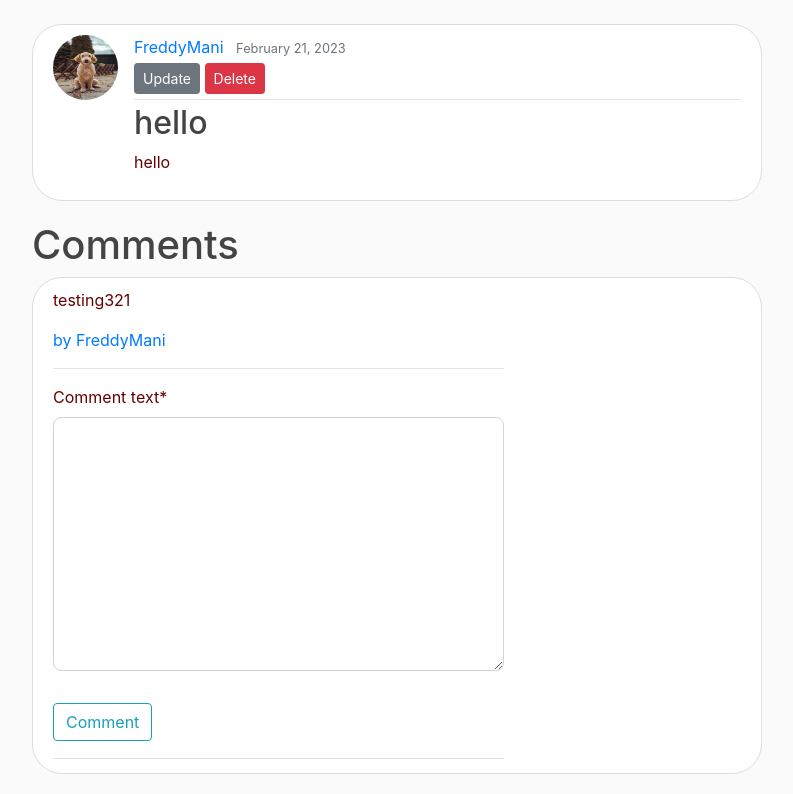
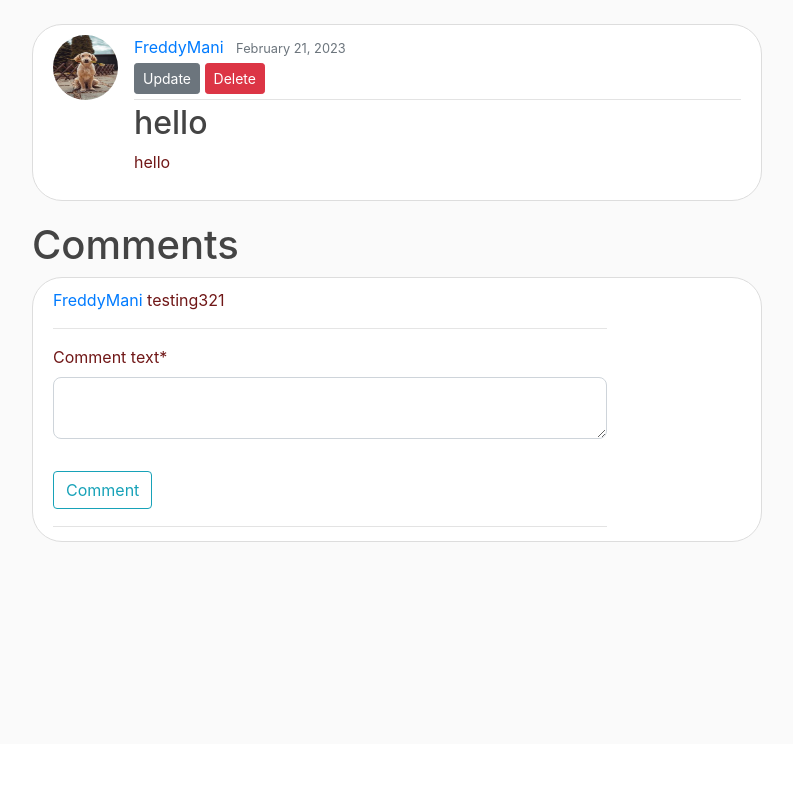
Before and after one commit to freddymani22/blog_app, a Django app: page /post/53/ in a window 1280 px wide. Shown: the part 56-850 px from the top of the page, without its empty margins (243-1036 px from the left). After the commit the page ends 598 px from the top, so only its background shows below. Run offline with Django 4.2, Linux system fonts and the light colour scheme; a user stored in the database is signed in; data comes from the database, SQL or seed files in the repository; both versions use the stored data as it was after the commit; some libraries are stand-ins or nearby versions.

Commit message:
ignored important files.

```diff
--- a/blog/forms.py
+++ b/blog/forms.py
@@ -4,6 +4,7 @@ from .models import Comment
 
 
 class CommentForm(forms.ModelForm):
+    comment_text = forms.CharField(widget=forms.Textarea(attrs={'rows': 2, 'cols': 50}))
     class Meta:
         model = Comment
         fields = ['comment_text']
--- a/blog/static/blog/main.css
+++ b/blog/static/blog/main.css
@@ -1,12 +1,14 @@
 body {
     background: #fafafa;
-    color: hwb(0 0% 61%);
+    color: hwb(0 9% 56%);
     margin-top: 5rem;
   }
 
   h1, h2, h3, h4, h5, h6 {
     color: #444444;
   }
+
+
 
   ul {
     margin: 0;
@@ -91,6 +93,6 @@ body {
 
 
   @font-face {
-    font-family: 'Cedarville Cursive', cursive;
-    src: url("https://fonts.googleapis.com/css2?family=Cedarville+Cursive&display=swap");
+    font-family: 'Dancing Script', cursive;
+    src: url("https://fonts.googleapis.com/css2?family=Dancing+Script&family=Tilt+Prism&display=swap");
 }
--- a/blog/templates/blog/base.html
+++ b/blog/templates/blog/base.html
@@ -9,6 +9,7 @@
     <meta name="viewport" content="width=device-width, initial-scale=1, shrink-to-fit=no">
 
     <!-- Bootstrap CSS -->
+
     <link rel="stylesheet" href="https://cdn.jsdelivr.net/npm/bootstrap@4.3.1/dist/css/bootstrap.min.css" integrity="sha384-ggOyR0iXCbMQv3Xipma34MD+dH/1fQ784/j6cY/iJTQUOhcWr7x9JvoRxT2MZw1T" crossorigin="anonymous">
 <link rel="stylesheet" href="{% static 'blog/main.css' %}">
     {% if title %}
--- a/blog/templates/blog/post_detail.html
+++ b/blog/templates/blog/post_detail.html
@@ -35,8 +35,8 @@
     <div class="article-metadata">
       <div>
         {% for comment in comments %}
-        <p class="article-content">{{ comment.comment_text }}</p>
-        <a href="{% url 'user-posts' comment.user %}"><p>by {{ comment.user }}</p></a>
+        <p class="article-content"> <a href="{% url 'user-posts' comment.user %}">{{ comment.user }}</a> {{ comment.comment_text }}</p>
+
         <hr>
        {% endfor %}
       </div>
@@ -48,7 +48,7 @@
 
   <form method = "POST">
       {% csrf_token %}
-      <fieldset class = "form-group">
+      <fieldset class = "form-group comment">
           {{ form|crispy }}
 
       </fieldset>
--- a/blog/views.py
+++ b/blog/views.py
@@ -54,8 +54,11 @@ class PostDetailView(LoginRequiredMixin,DetailView):
 
 
     def get(self, request, *args, **kwargs):
+        context ={}
         self.object = self.get_object()
+        # print(self.object.title)
         context = self.get_context_data(object=self.object)
+        print(context['object'])
         context['form'] = self.form()
         context['comments'] = Comment.objects.filter(post=self.object)
         return self.render_to_response(context)
--- /dev/null
+++ b/confidentail.gitignore.txt
@@ -0,0 +1 @@
+django_project/settings.py
--- a/users/views.py
+++ b/users/views.py
@@ -68,6 +68,7 @@ def register(request):
 @login_required
 def profile(request):
     if request.method == 'POST':
+        print(request.user)
         u_form = UserUpdateForm(request.POST, instance=request.user)
         p_form = ProfileUpdateForm(request.POST,
                                    request.FILES,
@@ -79,8 +80,8 @@ def profile(request):
             return redirect('profile')
 
     else:
-        u_form = UserUpdateForm(instance=request.user)
-        p_form = ProfileUpdateForm(instance=request.user.profile)
+        u_form = UserUpdateForm()
+        p_form = ProfileUpdateForm()
 
     context = {
         'u_form': u_form,
```
Also changed, not shown: db.sqlite3.
